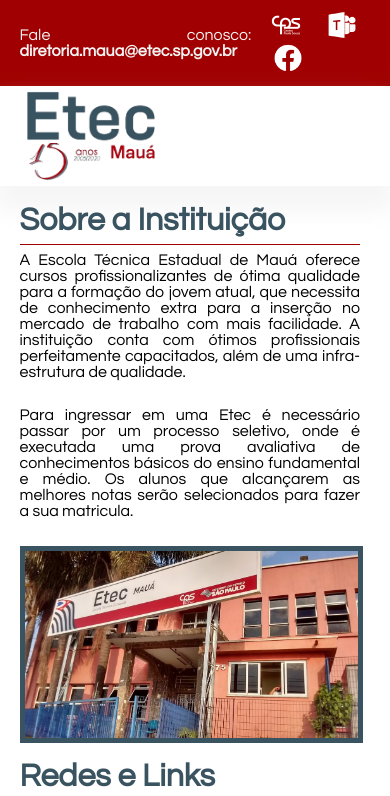
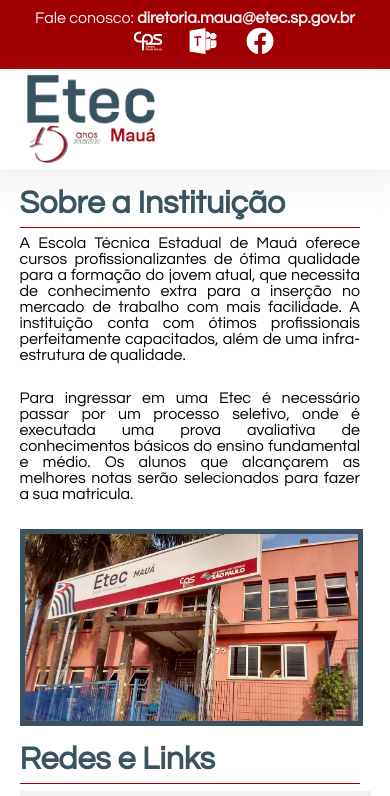
Before and after one commit to aleffstampini/etec-maua, a plain HTML site: page index.html in a window 390 px wide. Shown: the top 796 px of the page. Drawn offline with Linux system fonts and the light colour scheme.

Commit message:
Add files via upload

```diff
--- a/assets/css/responsive-home.css
+++ b/assets/css/responsive-home.css
@@ -9,6 +9,10 @@
 
     .container-right{
         width: 100%;
+    }
+
+    .contatos-nav{
+       flex-direction: column;
     }
 
     nav ul{
```
